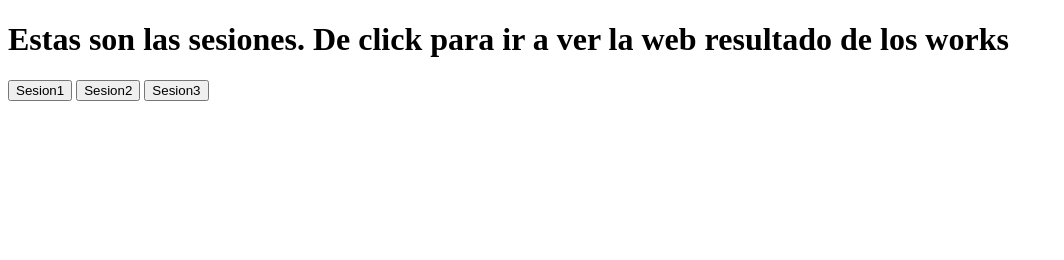
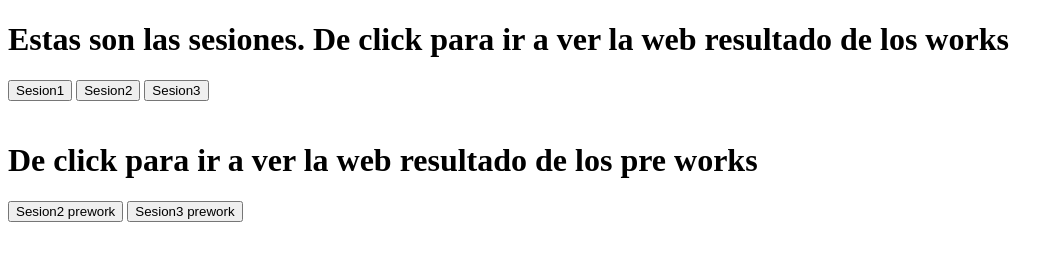
Before and after one commit to EAeliasalejandro/BeduCursoWeb, a plain HTML site: page index.html in a window 1280 px wide. Shown: the whole page, without its empty margins (0-1064 px from the left). Drawn offline with Linux system fonts and the light colour scheme.

Commit message:
preworks al indice general

```diff
--- a/index.html
+++ b/index.html
@@ -1,16 +1,28 @@
 <!DOCTYPE html>
 <html lang="en">
+
 <head>
     <meta charset="UTF-8">
     <meta name="viewport" content="width=device-width, initial-scale=1.0">
     <title>Lista de sesiones</title>
 </head>
+
 <body>
-    <h1>Estas son las sesiones. De click para ir a ver la web resultado de los works</h1>
     <div>
-        <a href="sesion1/index.html"><button>Sesion1</button></a>
-        <a href="sesion2/index.html"><button>Sesion2</button></a>
-        <a href="/"><button>Sesion3</button></a>
+        <h1>Estas son las sesiones. De click para ir a ver la web resultado de los works</h1>
+        <div>
+            <a href="sesion1/index.html"><button>Sesion1</button></a>
+            <a href="sesion2/index.html"><button>Sesion2</button></a>
+            <a href="/"><button>Sesion3</button></a>
+        </div>
+    </div>
+    <div style="padding-top: 20px;">
+        <h1>De click para ir a ver la web resultado de los pre works</h1>
+        <div>
+            <a href="sesion2/Prework/index.html"><button>Sesion2 prework</button></a>
+            <a href="sesion3/Prework/login.html"><button>Sesion3 prework</button></a>
+        </div>
     </div>
 </body>
+
 </html>
```
